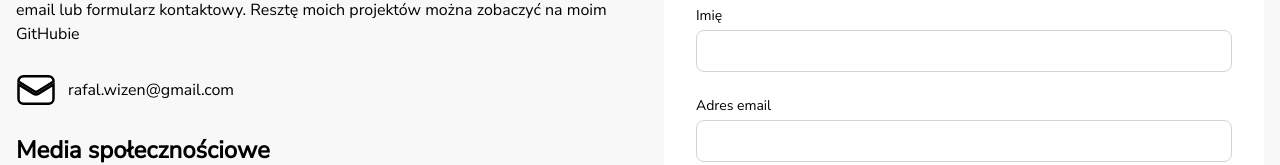
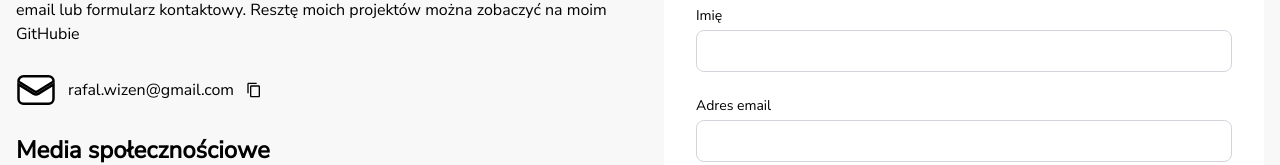
Before and after one commit to rafalwizen/portfolio-website-2, a React (Vite) app: page / in a window 1280 px wide. Shown: the part 5326-5491 px from the top of the page. Built offline with nearby package versions, Linux system fonts and the light colour scheme.

Commit message:
Add copy icon

```diff
--- a/src/components/contact/Socials.tsx
+++ b/src/components/contact/Socials.tsx
@@ -2,6 +2,7 @@ import {EmailIcon, GitHubIcon, LinkedInIcon} from "./Icons.tsx";
 import {useState} from "react";
 import Notification from "../Notification.tsx";
 import {useTranslation} from "react-i18next";
+import { MdOutlineContentCopy } from "react-icons/md";
 
 
 const Socials = () => {
@@ -28,7 +29,7 @@ const Socials = () => {
                                     className="w-10 h-10 flex items-center justify-center bg-background-light rounded-full group-hover:bg-[rgb(238,238,238)] transition-colors">
                                     <EmailIcon/>
                                 </span>
-                    rafal.wizen@gmail.com
+                    rafal.wizen@gmail.com <MdOutlineContentCopy />
                 </a>
                 <h3 className="text-2xl font-semibold text-text-primary">
                     {t('contact.social')}
```
